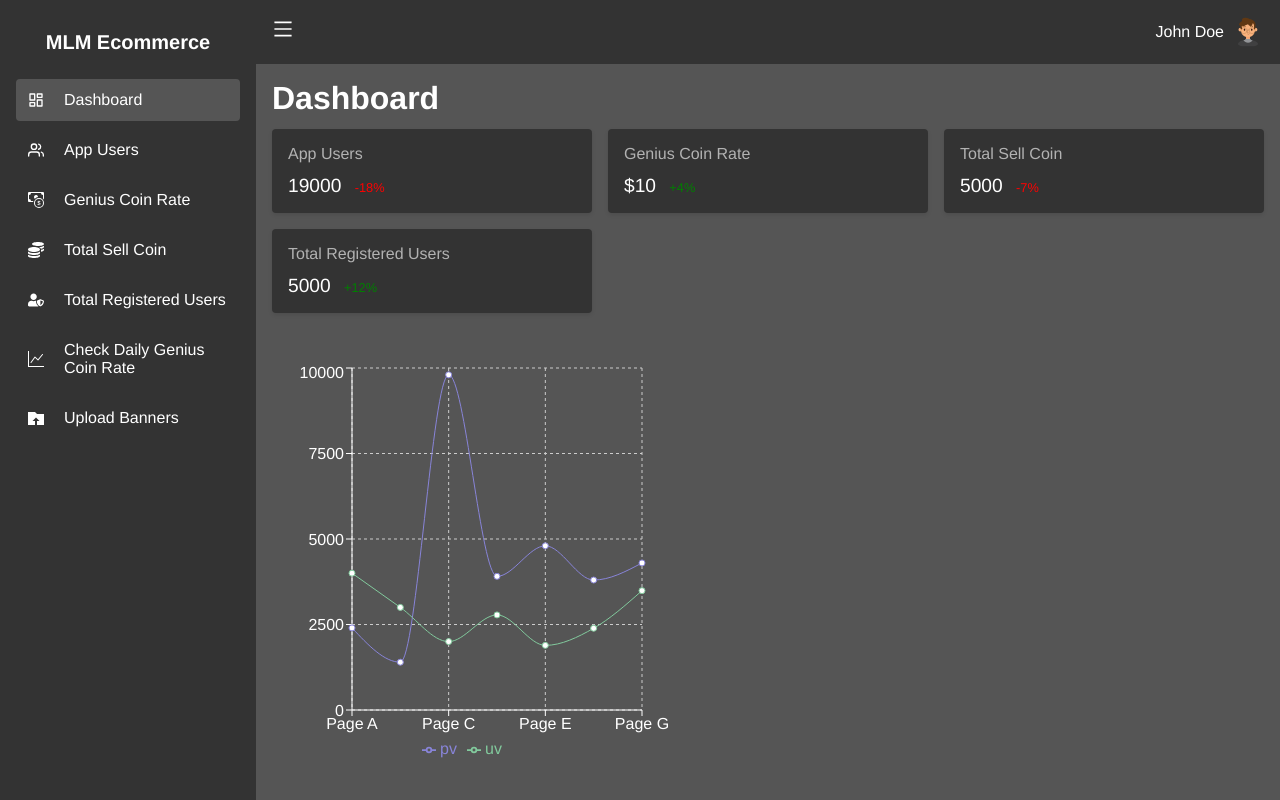
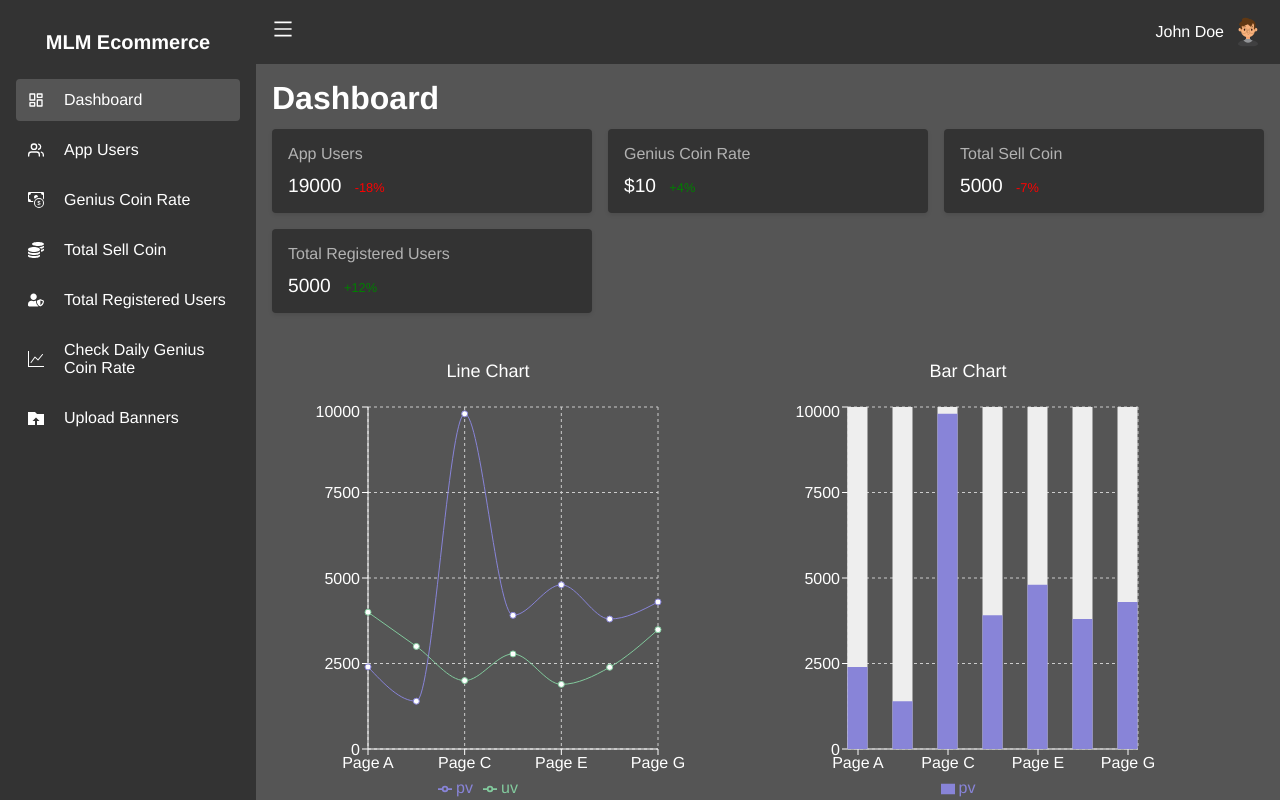
Before and after one commit to iamshiv007/MLM-ecommerce, a React (Create React App) app: page / in a window 1280 px wide. Built offline with nearby package versions, Linux system fonts and the light colour scheme; the HTML template or start-up script is replaced by a standard one.

Commit message:
bar chart

```diff
--- /dev/null
+++ b/src/components/charts/BarChart.jsx
@@ -0,0 +1,109 @@
+import React from "react";
+import {
+  BarChart,
+  Bar,
+  XAxis,
+  YAxis,
+  CartesianGrid,
+  Tooltip,
+  Legend,
+  ResponsiveContainer,
+} from "recharts";
+
+const data = [
+  {
+    name: "Page A",
+    uv: 4000,
+    pv: 2400,
+    amt: 2400,
+  },
+  {
+    name: "Page B",
+    uv: 3000,
+    pv: 1398,
+    amt: 2210,
+  },
+  {
+    name: "Page C",
+    uv: 2000,
+    pv: 9800,
+    amt: 2290,
+  },
+  {
+    name: "Page D",
+    uv: 2780,
+    pv: 3908,
+    amt: 2000,
+  },
+  {
+    name: "Page E",
+    uv: 1890,
+    pv: 4800,
+    amt: 2181,
+  },
+  {
+    name: "Page F",
+    uv: 2390,
+    pv: 3800,
+    amt: 2500,
+  },
+  {
+    name: "Page G",
+    uv: 3490,
+    pv: 4300,
+    amt: 2100,
+  },
+];
+
+const MyBarChart = () => {
+  //   static demoUrl = 'https://codesandbox.io/s/bar-chart-has-no-padding-jphoc';
+
+  return (
+    <div
+      style={{
+        width: "400px",
+        height: "400px",
+      }}
+    >
+      <p
+        style={{
+          color: "white",
+          marginBottom: "20px",
+          fontSize: "18px",
+          fontWeight: "500",
+          textAlign: "center",
+        }}
+      >
+        Bar Chart
+      </p>
+      <ResponsiveContainer width="100%" height="100%">
+        <BarChart
+          width={500}
+          height={300}
+          data={data}
+          margin={{
+            top: 5,
+            right: 30,
+            left: 20,
+            bottom: 5,
+          }}
+          barSize={20}
+        >
+          <XAxis
+            dataKey="name"
+            scale="point"
+            padding={{ left: 10, right: 10 }}
+            stroke="white"
+          />
+          <YAxis stroke="white" />
+          <Tooltip />
+          <Legend />
+          <CartesianGrid strokeDasharray="3 3" />
+          <Bar dataKey="pv" fill="#8884d8" background={{ fill: "#eee" }} />
+        </BarChart>
+      </ResponsiveContainer>
+    </div>
+  );
+};
+
+export default MyBarChart;
--- a/src/components/charts/SimpleLineChart.jsx
+++ b/src/components/charts/SimpleLineChart.jsx
@@ -64,6 +64,17 @@ const SimpleLineChart = () => {
           height: "400px",
         }}
       >
+        <p
+          style={{
+            color: "white",
+            marginBottom: "20px",
+            fontSize: "18px",
+            fontWeight: "500",
+            textAlign: "center",
+          }}
+        >
+          Line Chart
+        </p>
         <ResponsiveContainer width="100%" height="100%">
           <LineChart
             width={500}
--- a/src/components/pages/Dashboard.jsx
+++ b/src/components/pages/Dashboard.jsx
@@ -1,6 +1,7 @@
 import React, { Fragment } from "react";
 import "../../styles/Dashboard.css";
 import SimpleLineChart from "../charts/SimpleLineChart";
+import MyBarChart from "../charts/BarChart";
 
 const Dashboard = () => {
   return (
@@ -34,8 +35,14 @@ const Dashboard = () => {
           </div>
         </div>
 
-        <div style={{ marginTop: "50px" }} className="">
-          <SimpleLineChart />
+        <div className="chartsContainer">
+          <div>
+            <SimpleLineChart />
+          </div>
+
+          <div>
+            <MyBarChart />
+          </div>
         </div>
       </div>
     </Fragment>
--- a/src/styles/Dashboard.css
+++ b/src/styles/Dashboard.css
@@ -62,3 +62,9 @@ h2 {
 p {
   color: #777;
 }
+
+.chartsContainer {
+  display: grid;
+  grid-template-columns: 50% 50%;
+  padding: 16px;
+}
```
